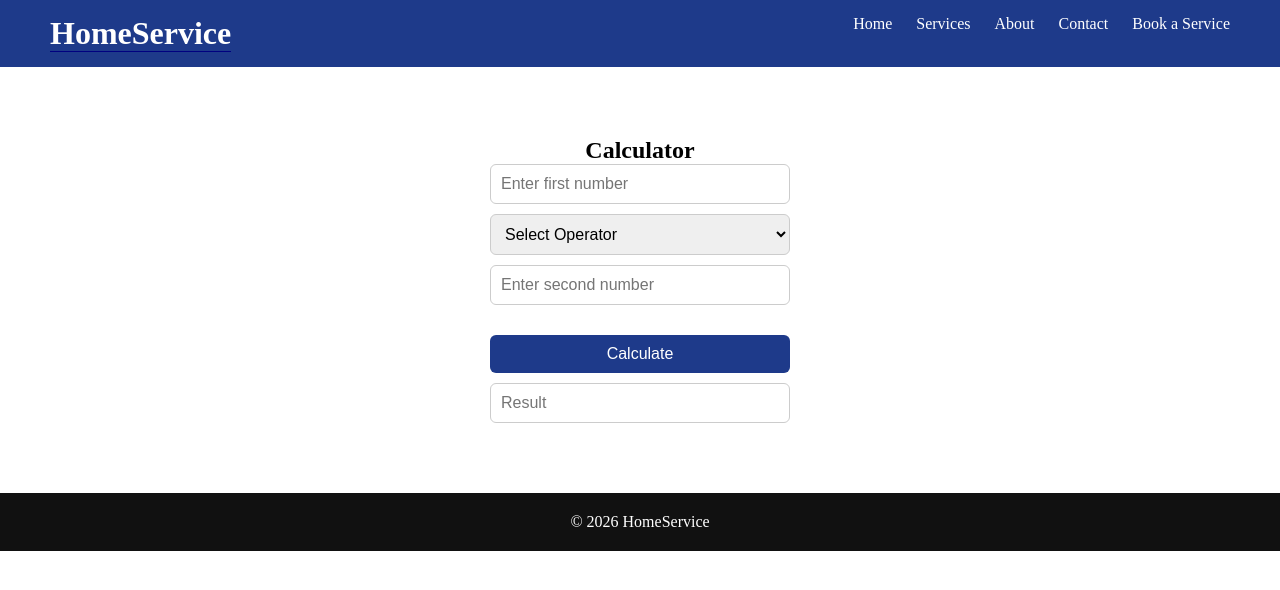
After one commit to AhsanulHoqueRomman/Django-learning, a Django app: page /calculator/ in a window 1280 px wide. The commit adds this page. Shown: the top 590 px of the page. Run offline with Django 5.2, Linux system fonts and the light colour scheme.

Commit message:
Building a Simple calculator by POST method

```diff
--- a/django_core/django_core/urls.py
+++ b/django_core/django_core/urls.py
@@ -29,5 +29,6 @@ urlpatterns = [
     path("form/",views.form,name='form'),
     path("thank/",views.thank,name='thank'),
     path("submitform/",views.submitform,name='submitform'),
+    path("calculator/",views.calculator,name='calculator'),
 
 ]
--- a/django_core/django_core/views.py
+++ b/django_core/django_core/views.py
@@ -118,5 +118,28 @@ def submitform(request):
     except:
         pass
 
+def calculator(request):
+     result=""
+     try:
+          if request.method == "POST":
+               n1=eval(request.POST.get("num1"))
+               opr= request.POST.get("operator")
+               n2=eval(request.POST.get("num2"))
+               if opr== "add":
+                    result = n1+n2
+               elif opr == "sub":
+                    result = n1-n2
+               elif opr == "mul":
+                    result = n1*n2
+               elif opr == "div":
+                    result = n1/n2
+
+
+
+     except:
+          result = "Invalid User Input"
+
+     return render(request, "calculator.html",{"result":result})
+
     #We are using action method to show the form data on required url. We can use this method with POST method also.
     #By using action we can show the data whatever the url we want.And we can use redirect ar HTTPResponse to show the form data.
--- a/django_core/static/css/style.css
+++ b/django_core/static/css/style.css
@@ -250,4 +250,19 @@ footer {
 .header h1 a:hover {
   opacity: 0.8;
 }
+
+.form-box {
+    width: 300px;
+    margin: auto;
+    display: flex;
+    flex-direction: column;
+    gap: 10px;
+}
+
+.form-box input,
+.form-box select,
+.form-box button {
+    padding: 10px;
+    font-size: 16px;
+}
 /*# sourceMappingURL=style.css.map */
--- /dev/null
+++ b/django_core/templates/calculator.html
@@ -0,0 +1,33 @@
+{% extends "base.html" %}
+
+{% block content %}
+
+<section class="form-section">
+    <h2>Calculator</h2>
+
+    <form method="post" class="form-box">
+        {% csrf_token %}
+
+
+        <input type="number" name="num1" placeholder="Enter first number" required>
+
+
+        <select name="operator" required>
+            <option value="">Select Operator</option>
+            <option value="add">+</option>
+            <option value="sub">-</option>
+            <option value="mul">*</option>
+            <option value="div">/</option>
+        </select>
+
+
+        <input type="number" name="num2" placeholder="Enter second number" required>
+
+        <button type="submit">Calculate</button>
+
+        <input type="text" value="{{ result }}" placeholder="Result" readonly>
+
+    </form>
+</section>
+
+{% endblock %}
```
